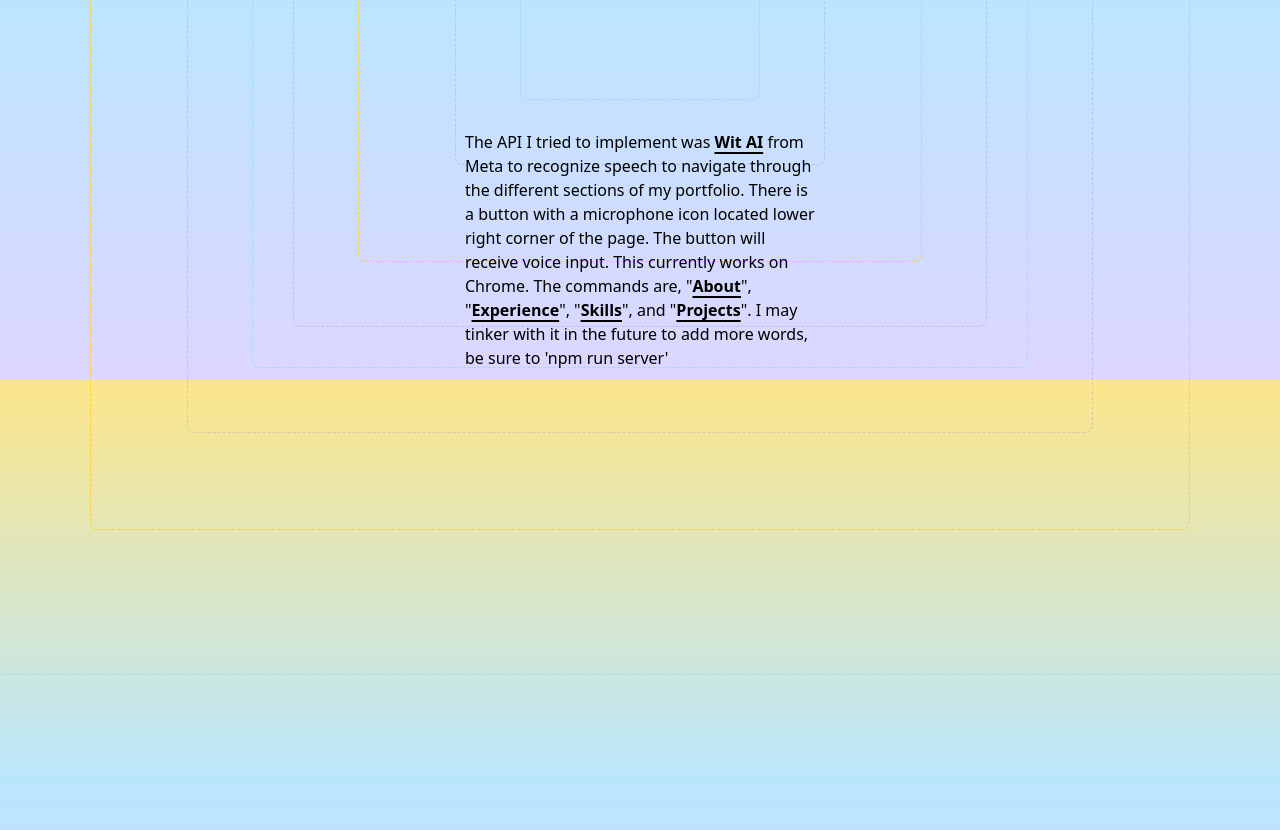
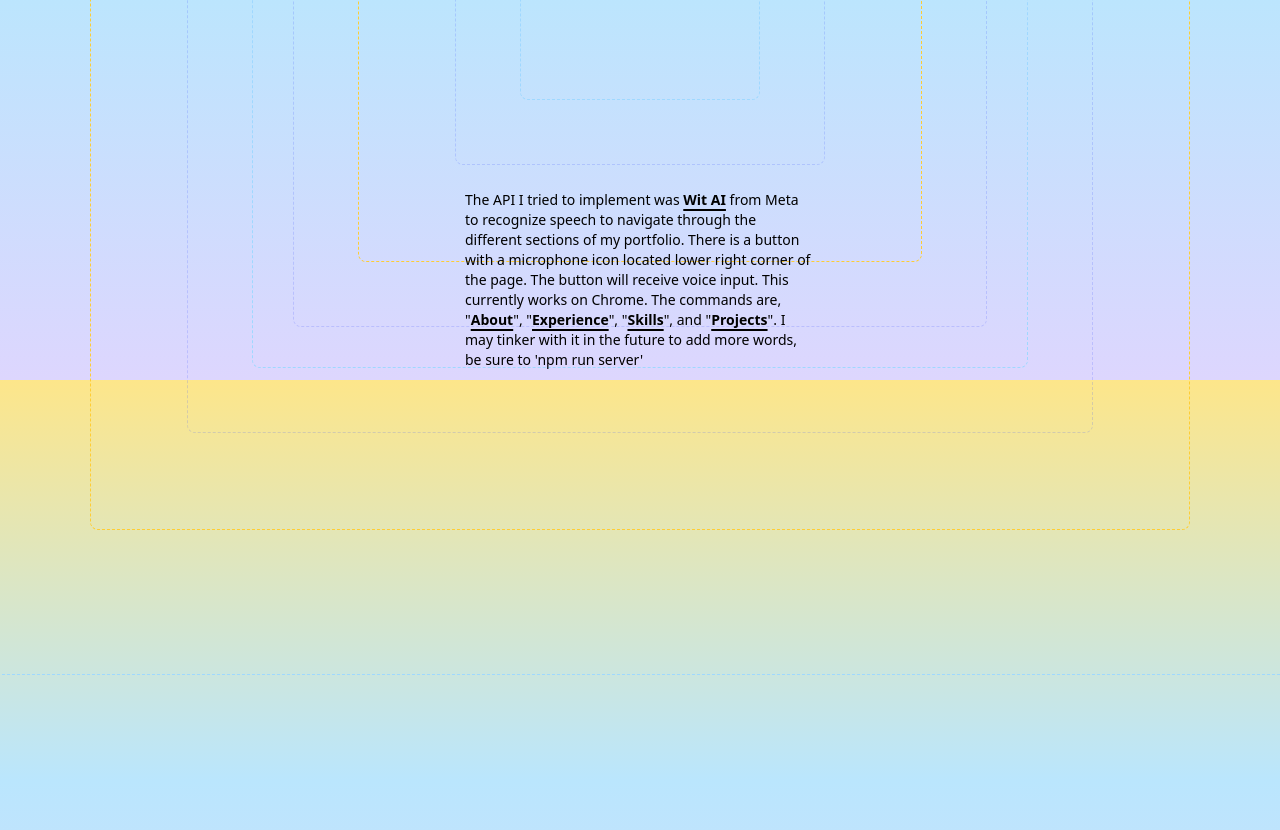
Before and after one commit to HTJin/co-lab-portfolio, a React (Vite) app: page / in a window 1280 px wide. Shown: the part 2820-3650 px from the top of the page. Built offline with nearby package versions, Linux system fonts and the light colour scheme.

Commit message:
decreased font size

```diff
--- a/src/views/About.tsx
+++ b/src/views/About.tsx
@@ -88,7 +88,7 @@ export const About = () => {
           dedicated to crafting sleek, pragmatic web applications with utmost
           precision.
         </p>
-        <p className="absolute bottom-[10px] w-[350px]">
+        <p className="absolute bottom-[10px] w-[350px] text-sm">
           The API I tried to implement was{" "}
           <span className="font-semibold underline decoration-2 underline-offset-4 hover:animate-trance hover:decoration-pink-400">
             Wit AI
```
